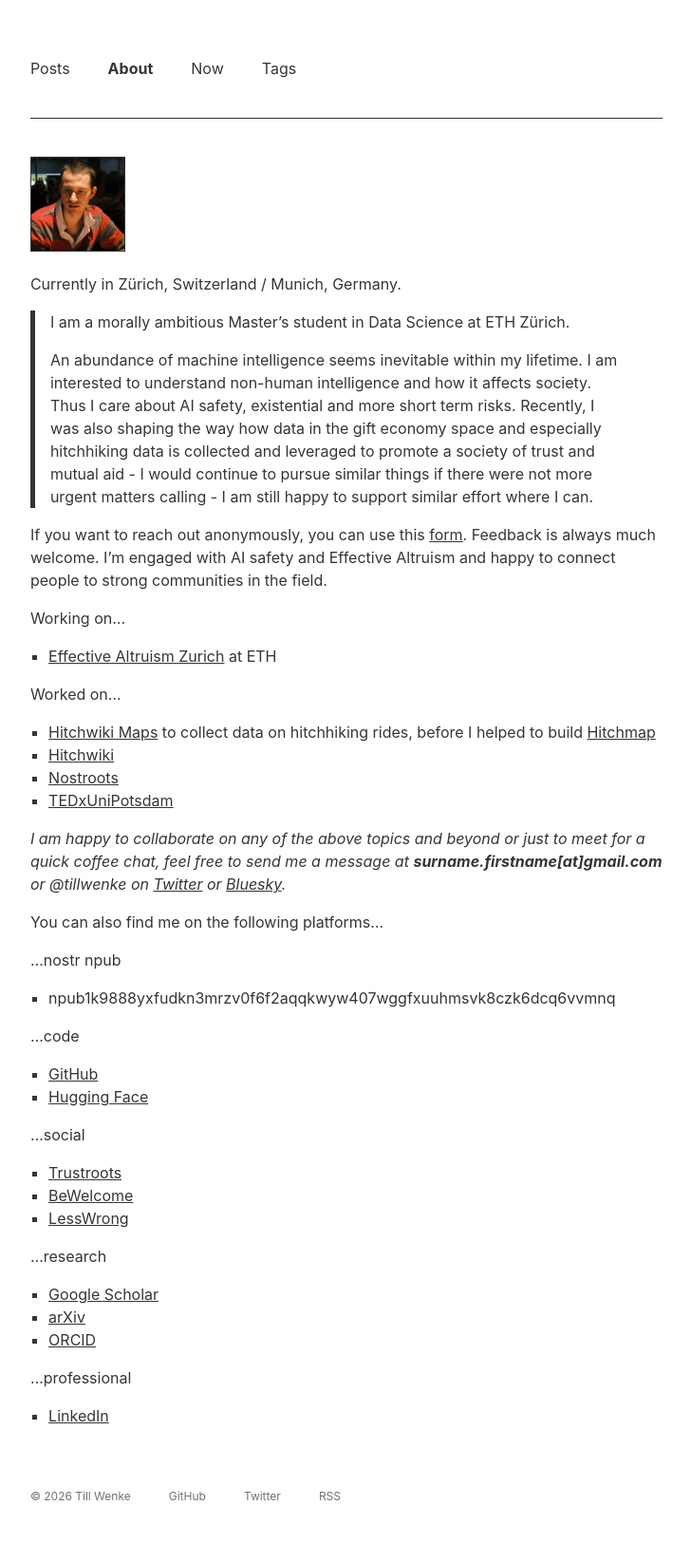
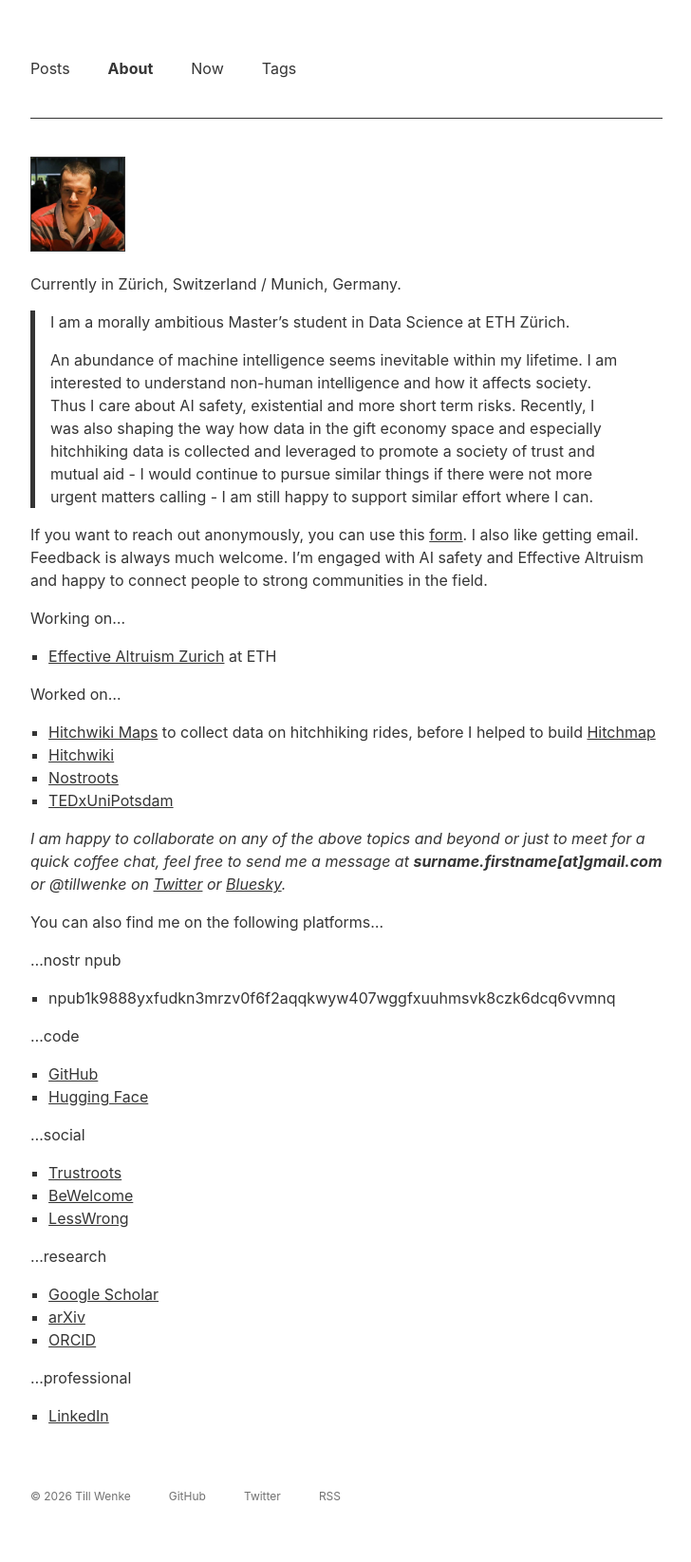
Before and after one commit to tillwenke/tillwenke.github.io, a Jekyll site: the page built from about.markdown, in a window 1280 px wide. Shown: the whole page at 95% size, without its empty margins (275-1003 px from the left). Built offline with Jekyll 4.4.1, drawn with Linux system fonts in a browser that asks for light colours.

Commit message:
Update about.markdown

```diff
--- a/about.markdown
+++ b/about.markdown
@@ -13,7 +13,7 @@ Currently in Zürich, Switzerland / Munich, Germany.
 >
 > An abundance of machine intelligence seems inevitable within my lifetime. I am interested to understand non-human intelligence and how it affects society. Thus I care about AI safety, existential and more short term risks. Recently, I was also shaping the way how data in the gift economy space and especially hitchhiking data is collected and leveraged to promote a society of trust and mutual aid - I would continue to pursue similar things if there were not more urgent matters calling - I am still happy to support similar effort where I can.
 
-If you want to reach out anonymously, you can use this [form](https://www.admonymous.co/till-wenke). Feedback is always much welcome. I'm  engaged with AI safety and Effective Altruism and happy to connect people to strong communities in the field.
+If you want to reach out anonymously, you can use this [form](https://www.admonymous.co/till-wenke). I also like getting email. Feedback is always much welcome. I'm  engaged with AI safety and Effective Altruism and happy to connect people to strong communities in the field.
 
 Working on...
 - [Effective Altruism Zurich](https://www.effectivealtruism.ch/zurich) at ETH
```
